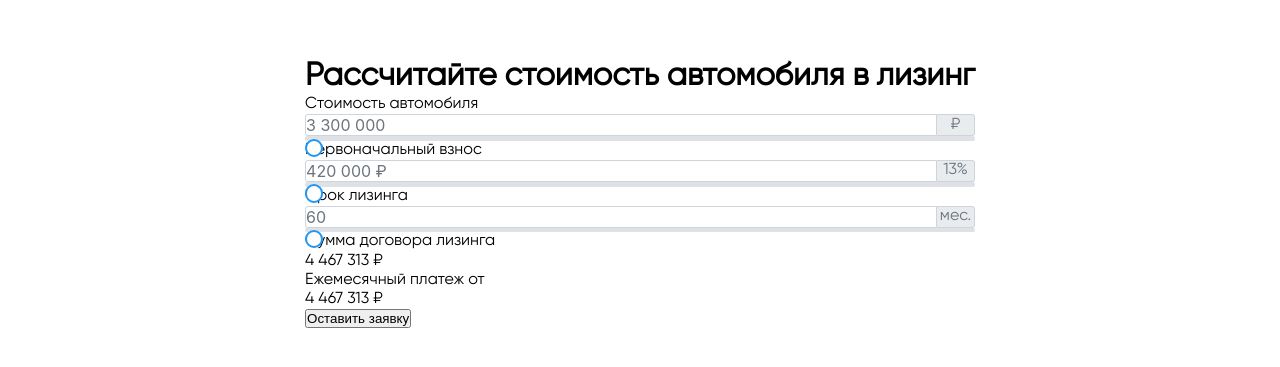
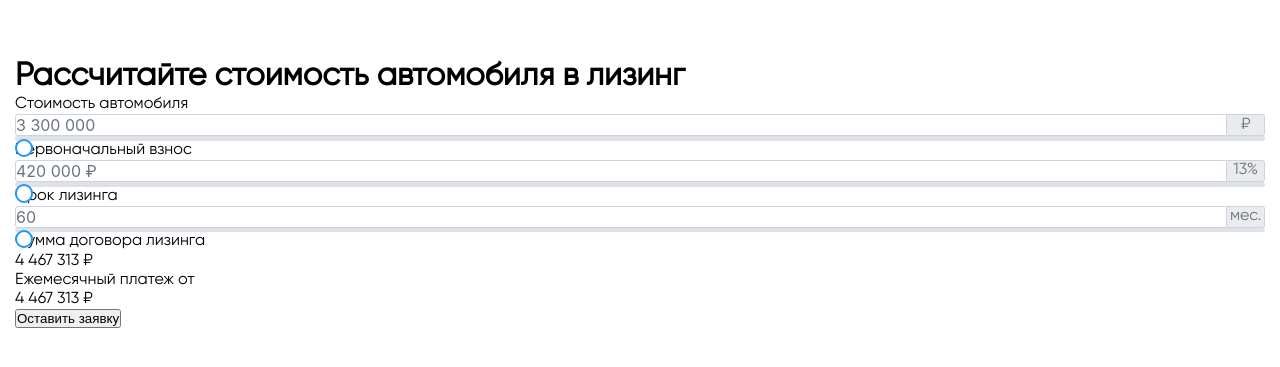
Before and after one commit to nikita-developer/oxem, a Vue app: page / in a window 1280 px wide. Shown: the part 207-574 px from the top of the page. Built offline with nearby package versions, Linux system fonts and the light colour scheme.

Commit message:
добавил ширину блоку калькулятор

```diff
--- a/src/styles/base.scss
+++ b/src/styles/base.scss
@@ -36,5 +36,7 @@ body {
 
     &__calculator {
         margin: auto;
+        width: 100%;
+        max-width: 1440px;
     }
 }
```
